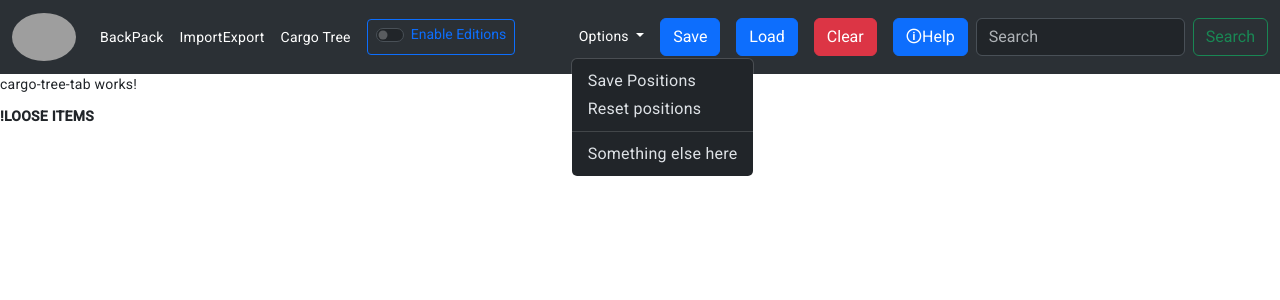
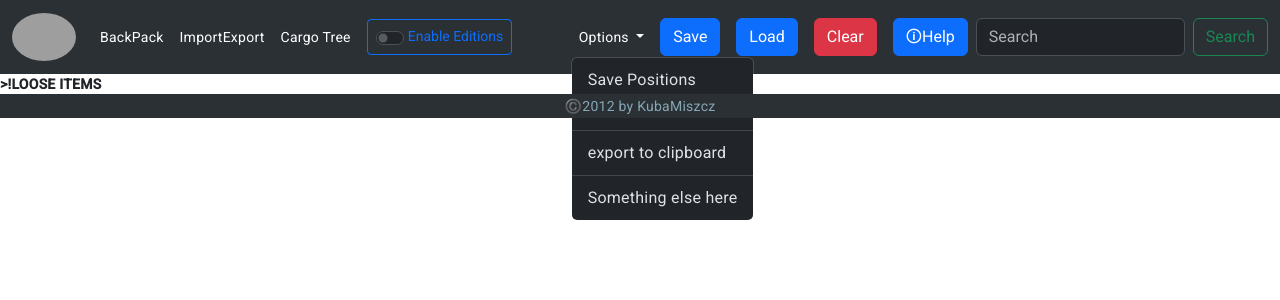
Before and after one commit to KubaMiszcz/BackPackManager, an Angular app in the folder BackPackManager-Front/: page /cargo-tree-tab in a window 1280 px wide. Both pictures are taken after a click on the button "Options". Shown: the top 300 px of the page. Built offline with nearby package versions, Linux system fonts and the light colour scheme; grey boxes are pictures that could not be loaded.

Commit message:
add footer

```diff
--- a/BackPackManager-Front/src/app/app.component.html
+++ b/BackPackManager-Front/src/app/app.component.html
@@ -6,6 +6,8 @@
         (savePositions)="savePositions()"
         (resetPositions)="resetPositions()"
         (toggleEditions)="toggleEditions()"
+        (exportToClipboard)="exportToClipboard()"
         ></app-nav-bar>
     <router-outlet></router-outlet>
+    <app-footer></app-footer>
 </div>
--- a/BackPackManager-Front/src/app/app.component.ts
+++ b/BackPackManager-Front/src/app/app.component.ts
@@ -34,4 +34,9 @@ export class AppComponent {
   toggleEditions() {
     this.appService.toggleEditions();
   }
+
+  exportToClipboard() {
+    this.appService.exportToClipboard();
+  }
+
 }
--- a/BackPackManager-Front/src/app/app.module.ts
+++ b/BackPackManager-Front/src/app/app.module.ts
@@ -13,6 +13,7 @@ import { BackPackTabComponent } from './components/back-pack-tab/back-pack-tab.c
 import { ImportExportTabComponent } from './components/import-export-tab/import-export-tab.component';
 import { FormsModule } from '@angular/forms';
 import { HelpTabComponent } from './components/help-tab/help-tab.component';
+import { FooterComponent } from './components/footer/footer.component';
 
 
 
@@ -25,7 +26,8 @@ import { HelpTabComponent } from './components/help-tab/help-tab.component';
     CargoTreeTabComponent,
     BackPackTabComponent,
     ImportExportTabComponent,
-    HelpTabComponent
+    HelpTabComponent,
+    FooterComponent
   ],
   imports: [
     BrowserModule,
--- a/BackPackManager-Front/src/app/components/cargo-tree-tab/cargo-tree-tab.component.html
+++ b/BackPackManager-Front/src/app/components/cargo-tree-tab/cargo-tree-tab.component.html
@@ -1,7 +1,6 @@
-<p>cargo-tree-tab works!</p>
 <div>
     <div *ngFor="let cargo of cargos">
-        <div class=""><b>{{cargo.name}}</b></div>
+        <div class=""><b>>{{cargo.name}}</b></div>
         <div *ngFor="let item of cargo.items">
             <div class="ml-2">{{item.name}}</div>
         </div>
--- /dev/null
+++ b/BackPackManager-Front/src/app/components/footer/footer.component.html
@@ -0,0 +1,3 @@
+<div class="d-flex sticky-sm-bottom footer">
+    <div class="">©️2012 by KubaMiszcz</div>
+</div>
--- /dev/null
+++ b/BackPackManager-Front/src/app/components/footer/footer.component.scss
@@ -0,0 +1,8 @@
+.footer {
+    display: flex !important;
+    justify-content: center;
+    background-color: #2b3035;
+    color: #85a6b5;
+    height: 1.5rem;
+    align-items: center;
+}
--- a/BackPackManager-Front/src/app/components/nav-bar/nav-bar.component.html
+++ b/BackPackManager-Front/src/app/components/nav-bar/nav-bar.component.html
@@ -23,11 +23,11 @@
                         <a class="nav-link active" [routerLink]="'cargo-tree-tab'" aria-current="page">Cargo Tree</a>
                     </li>
                     <li class="nav-item">
-                        <button type="button" class="btn btn-sm btn-outline-primary mx-2" (click)="saveData.emit()">
-                            <div class=" form-check form-switch">
+                        <button type="button" class=" btn btn-sm btn-outline-primary mx-2" (click)="saveData.emit()">
+                            <div class="form-check form-switch d-flex align-items-center justify-content-center">
                                 <input class="form-check-input" type="checkbox" role="switch" id="flexSwitchCheckDefault"
                                 (click)="toggleEditions.emit()">
-                                <label class="form-check-label" for="flexSwitchCheckDefault">Enable
+                                <label class="form-check-label ms-1" for="flexSwitchCheckDefault">Enable
                                     Editions</label>
                                 </div>
                             </button>
@@ -49,6 +49,10 @@
                             <li>
                                 <div class="dropdown-item" (click)="resetPositions.emit()">Reset positions</div>
                             </li>
+                            <li>
+                                <hr class="dropdown-divider">
+                            </li>
+                            <li><a class="dropdown-item" (click)="exportToClipboard.emit()">export to clipboard</a></li>
                             <li>
                                 <hr class="dropdown-divider">
                             </li>
--- a/BackPackManager-Front/src/app/components/nav-bar/nav-bar.component.scss
+++ b/BackPackManager-Front/src/app/components/nav-bar/nav-bar.component.scss
@@ -0,0 +1,4 @@
+.navbar-nav {
+    display: flex;
+    align-items: center;
+}
--- a/BackPackManager-Front/src/app/components/nav-bar/nav-bar.component.ts
+++ b/BackPackManager-Front/src/app/components/nav-bar/nav-bar.component.ts
@@ -12,4 +12,5 @@ export class NavBarComponent {
   @Output() resetPositions = new EventEmitter();
   @Output() savePositions = new EventEmitter();
   @Output() toggleEditions = new EventEmitter();
+  @Output() exportToClipboard = new EventEmitter();
 }
--- a/BackPackManager-Front/src/app/services/app-service.service.ts
+++ b/BackPackManager-Front/src/app/services/app-service.service.ts
@@ -1,6 +1,12 @@
 import { Point } from '@angular/cdk/drag-drop';
 import { AppData } from '../models/app-data.model';
-import { ISimpleItem, ICargoItem, CargoItem, PointXY } from '../models/item.model';
+import {Clipboard} from '@angular/cdk/clipboard';
+import {
+  ISimpleItem,
+  ICargoItem,
+  CargoItem,
+  PointXY,
+} from '../models/item.model';
 import { Injectable } from '@angular/core';
 import { BehaviorSubject } from 'rxjs';
 import { APP_DATA, APP_DEFAULTS } from './appData.json';
@@ -10,13 +16,10 @@ import * as _ from 'lodash';
   providedIn: 'root',
 })
 export class AppService {
-  addNewCargo(destinationCargoName: string) {
-    throw new Error('Method not implemented.');
-  }
   cargosBS = new BehaviorSubject<ICargoItem[]>([]);
   isEditionsEnabledBS = new BehaviorSubject<boolean>(false);
 
-  constructor() {
+  constructor(private clipboard: Clipboard) {
     // let appData = APP_DATA;
     // localStorage.setItem('BackPackManagerData', JSON.stringify(appData));
     this.loadData();
@@ -109,7 +112,20 @@ export class AppService {
   }
 
   findCargoByName(cargoName: string): ICargoItem {
-    return this.cargosBS.value.find((c) => c.name.toLowerCase() === cargoName.toLowerCase());
+    return this.cargosBS.value.find(
+      (c) => c.name.toLowerCase() === cargoName.toLowerCase()
+    );
+  }
+
+  exportToClipboard() {
+    let list = '';
+    this.cargosBS.value.forEach((c) => {
+      list += '>' + c.name.toUpperCase() + '\n';
+      c.items.forEach((i) => (list += i.name + '\n'));
+      list += '\n';
+    });
+
+    this.clipboard.copy(list);
   }
 
   //////////////////////////////////////////
```
Also changed, not shown: BackPackManager-Front/src/app/components/footer/footer.component.ts (added, +10 -0 lines), 1 other file (tests, documents, lock files or other folders).
